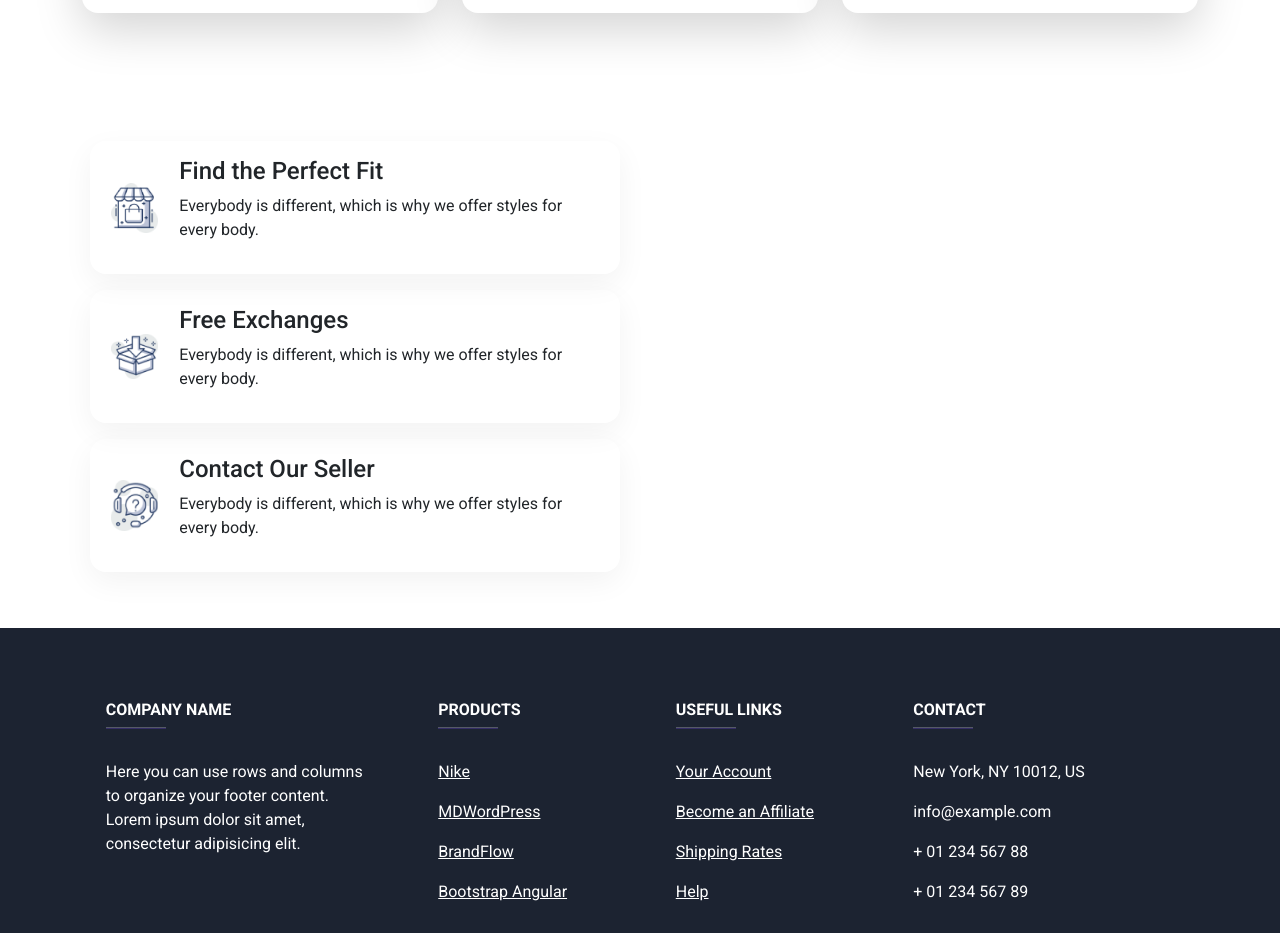
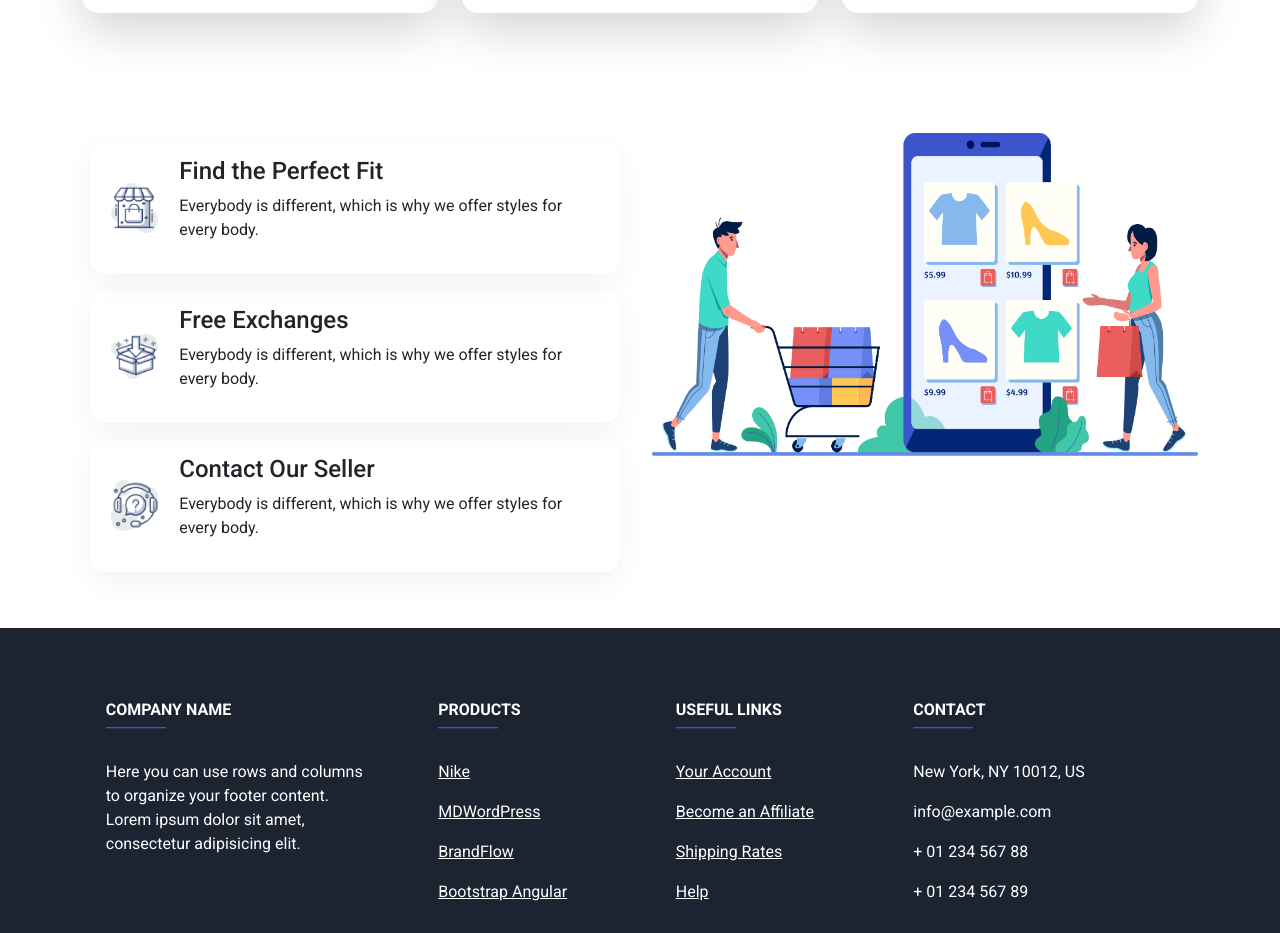
Before and after one commit to Sahariar/nike-practice, a plain HTML site: page index.html in a window 1280 px wide. Shown: the part 2462-3395 px from the top of the page. Drawn offline with nearby package versions, Linux system fonts and the light colour scheme; the site is published under a folder, as on GitHub Pages, so addresses that start at the root find nothing.

Commit message:
Update images url

```diff
--- a/index.html
+++ b/index.html
@@ -302,7 +302,7 @@
                         </div>
                     </div>
                     <div class="fit-img-area  w-50">
-                        <img src="/icons/XMLID 1.png" alt="" class="img-fluid">
+                        <img src="icons/XMLID 1.png" alt="" class="img-fluid">
                     </div>
                 </div>
             </div>
```
